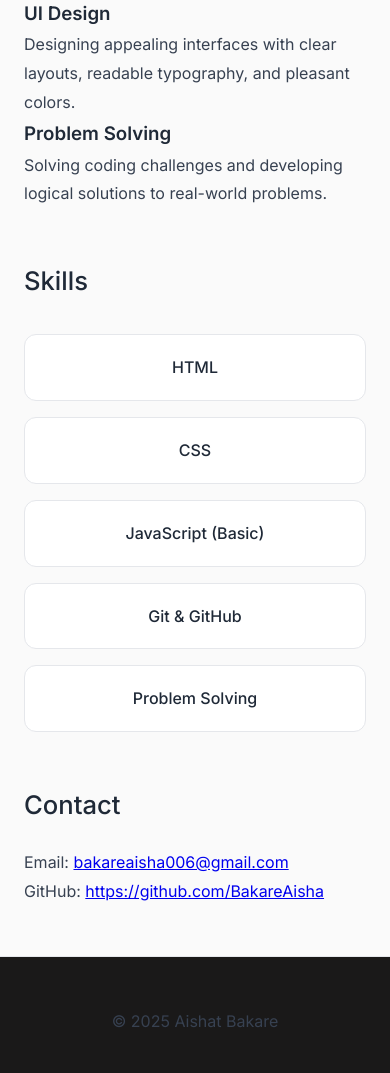
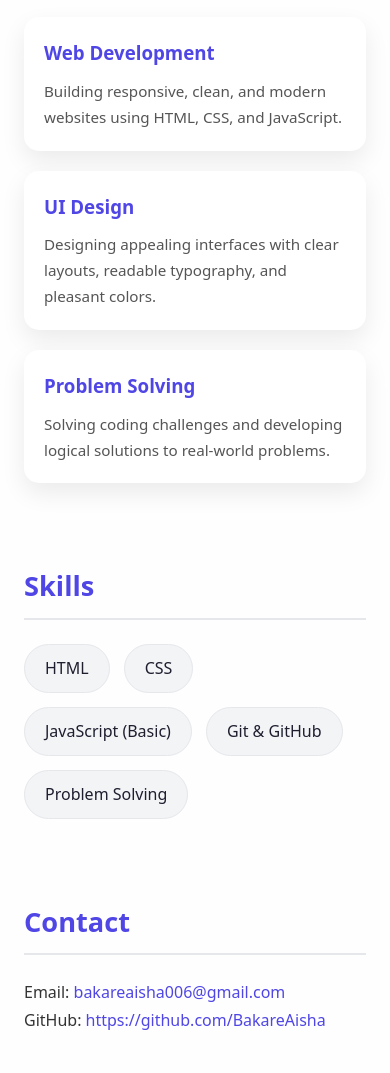
Before and after one commit to BakareAisha/About-me, a plain HTML site: page index.html in a window 390 px wide. Shown: the part 927-2000 px from the top of the page. Drawn offline with Linux system fonts and the light colour scheme.

Commit message:
Refactor CSS for improved layout and design
Updated styles for body, header, section, and card elements. Enhanced layout and visual design with new color schemes and responsive features.

```diff
--- a/style.css
+++ b/style.css
@@ -1,5 +1,3 @@
-@import url('https://fonts.googleapis.com/css2?family=Inter:wght@300;400;500;600&display=swap');
-
 * {
   margin: 0;
   padding: 0;
@@ -7,85 +5,130 @@
 }
 
 body {
-  font-family: 'Inter', sans-serif;
-  background-color: #fafafa;
-  color: #1f2937;
-  line-height: 1.8;
+  font-family: system-ui, -apple-system, BlinkMacSystemFont, "Segoe UI", Arial, sans-serif;
+  background-color: #fefefe;
+  color: #1e1e2f;
+  line-height: 1.7;
+}
+
+header .hero {
+  background-color: #4f46e5;
+  color: #fff;
+  text-align: center;
+    padding: 30px 10px 50px;
+  border-bottom-left-radius: 50px;
+  border-bottom-right-radius: 50px;
+    box-shadow: 0 4px 15px rgba(0,0,0,0.1);
+}
+
+header h1 {
+  font-size: 3rem;
+  font-weight: 700;
+  margin-bottom: 10px;
+}
+
+header .intro {
+  font-size: 1.2rem;
+  margin-bottom: 6px;
+}
+
+header .tagline {
+  font-size: 1rem;
+  font-weight: 300;
+  color: #d1d5db;
 }
 
 
 section {
-  max-width: 900px;
-  margin: 50px auto;
+  max-width: 1000px;
+  margin: 80px auto;
   padding: 0 24px;
 }
 
-header {
-  min-height: 20vh;
-  display: flex;
-  flex-direction: column;
-  justify-content: center;
-  align-items: center;
-  padding: 0 20px;
-  background: linear-gradient(135deg, #626a72, #ffffff);
-  border-bottom: 1px solid #e5e7eb;
-}
-
-header h1 {
-  font-size: 3rem;
-  font-weight: 600;
-  margin-bottom: 12px;
-
-}
-
-header p {
-  font-size: 1.1rem;
-  color: #6b7280;
-  max-width: 600px;
+h2 {
+  font-size: 1.7rem;
+  color: #4f46e5;
+  margin-bottom: 24px;
+  border-bottom: 2px solid #e5e7eb;
+  padding-bottom: 8px;
 }
 
 
-h2 {
-  font-size: 1.6rem;
-  font-weight: 500;
-  margin-bottom: 20px;
+section p {
+  max-width: 780px;
+  font-size: 1rem;
+  color: #333;
 }
 
 
-p {
-  font-size: 1rem;
-  max-width: 750px;
-  color: #374151;
+.cards {
+  display: grid;
+  grid-template-columns: repeat(auto-fit, minmax(250px, 1fr));
+  gap: 20px;
+  margin-top: 20px;
 }
 
-ul {
-  list-style: none;
-  display: grid;
-  grid-template-columns: repeat(auto-fit, minmax(180px, 1fr));
-  gap: 16px;
-  margin-top: 30px;
+.card {
+  background-color: #fff;
+  border-radius: 15px;
+  padding: 20px;
+  box-shadow: 0 10px 25px rgba(0,0,0,0.08);
+  transition: transform 0.3s ease, box-shadow 0.3s ease;
 }
 
-ul li {
-  padding: 18px;
-  background-color: #ffffff;
-  border-radius: 12px;
+.card:hover {
+  transform: translateY(-5px);
+  box-shadow: 0 15px 30px rgba(0,0,0,0.12);
+}
+
+.card h3 {
+  margin-bottom: 10px;
+  color: #4f46e5;
+}
+
+.card p {
+  font-size: 0.95rem;
+  color: #555;
+}
+
+
+.skills {
+  list-style: none;
+  display: flex;
+  flex-wrap: wrap;
+  gap: 14px;
+  margin-top: 20px;
+}
+
+.skills li {
+  padding: 10px 20px;
+  background-color: #f3f4f6;
+  border-radius: 50px;
   border: 1px solid #e5e7eb;
   font-weight: 500;
-  text-align: center;
-  transition: transform 0.2s ease, box-shadow 0.2s ease;
+  transition: transform 0.2s ease, background-color 0.2s ease;
 }
 
-ul li:hover {
-  transform: translateY(-4px);
-  box-shadow: 0 10px 25px rgba(0, 0, 0, 0.08);
+.skills li:hover {
+  transform: translateY(-3px);
+  background-color: #e0e7ff;
 }
+
+
+a {
+  color: #4f46e5;
+  text-decoration: none;
+  font-weight: 500;
+}
+
+a:hover {
+  text-decoration: underline;
+}
+
 
 footer {
   text-align: center;
-  padding: 50px 24px;
+  margin: 100px 24px 40px;
+  font-size: 0.9rem;
   color: #6b7280;
-  font-size: 0.9rem;
-  border-top: 1px solid #e5e7eb;
-  background-color: #1a1919;
 }
```
